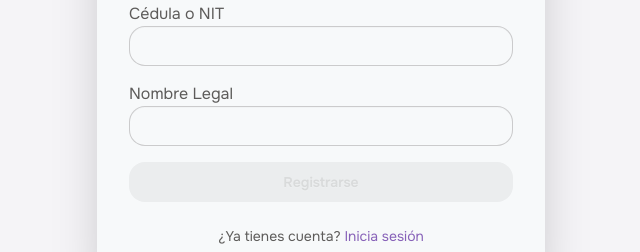
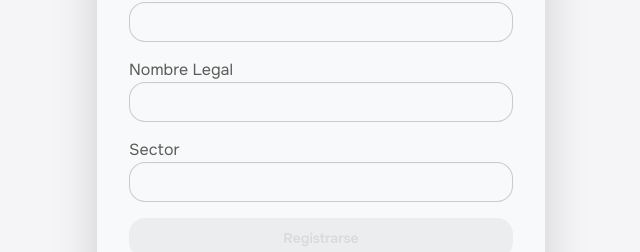
Before and after one commit to Proyecto-Haroldo/Frontend, a React (Vite) app: page /signup in a window 1280 px wide. Shown: the part 466-718 px from the top of the page, without its empty margins (319-959 px from the left). Built offline with nearby package versions, Linux system fonts and the light colour scheme; no server answers.

Commit message:
Fix: Add Sector attribute and update error handling for auth form

```diff
--- a/src/api/authApi.ts
+++ b/src/api/authApi.ts
@@ -13,6 +13,7 @@ export interface RegisterRequest {
   legalName: string;
   clientType: string;
   role: { id: number };
+  sector: string;
 }
 
 export interface LoginResponse {
@@ -29,14 +30,32 @@ export interface RegisterResponse {
   message?: string;
 }
 
+function getMessageFromResponse(response: { status: number; data?: unknown }): string | null {
+  if (typeof response.data === 'string' && response.data.trim()) {
+    return response.data.trim();
+  }
+  return null;
+}
+
 export async function login(data: LoginRequest): Promise<LoginResponse> {
   try {
     const response = await apiClient.post<LoginResponse>('/auth/login', data);
-    console.log(response);
     return response.data;
   } catch (error: unknown) {
-    if (error && typeof error === 'object' && 'response' in error && error.response && typeof error.response === 'object' && 'status' in error.response && error.response.status === 401) {
-      throw new Error('Credenciales inválidas. Por favor verifica tu correo y contraseña.');
+    const axiosError = error && typeof error === 'object' && 'response' in error ? (error as { response?: { status: number; data?: unknown } }).response : undefined;
+    if (axiosError && typeof axiosError === 'object' && 'status' in axiosError) {
+      const serverMessage = getMessageFromResponse(axiosError);
+      if (serverMessage) {
+        throw new Error(serverMessage);
+      }
+      switch (axiosError.status) {
+        case 404:
+          throw new Error('El correo electrónico no está registrado');
+        case 401:
+          throw new Error('Las credenciales ingresadas son incorrectas');
+        default:
+          break;
+      }
     }
     throw new Error('Error al iniciar sesión. Por favor intenta nuevamente.');
   }
--- a/src/pages/auth/Login.tsx
+++ b/src/pages/auth/Login.tsx
@@ -64,9 +64,9 @@ const Login: React.FC = () => {
       } else {
         setError("Rol no reconocido.");
       }
-    } catch (error) {
-      console.error('Login error:', error);
-      setError('Ocurrió un error. Por favor intenta nuevamente.');
+    } catch (err) {
+      console.error('Login error:', err);
+      setError(err instanceof Error ? err.message : 'Ocurrió un error. Por favor intenta nuevamente.');
     } finally {
       setLoading(false);
     }
--- a/src/pages/auth/SignUp.tsx
+++ b/src/pages/auth/SignUp.tsx
@@ -25,6 +25,7 @@ const SignUp: React.FC = () => {
     confirmPassword: "",
     cedulaOrNIT: "",
     legalName: "",
+    sector: "",
   });
   const [showPassword, setShowPassword] = useState(false);
   const [showConfirmPassword, setShowConfirmPassword] = useState(false);
@@ -38,6 +39,7 @@ const SignUp: React.FC = () => {
     confirmPassword?: string;
     cedulaOrNIT?: string;
     legalName?: string;
+    sector?: string;
   }>({});
   const [touched, setTouched] = useState({
     email: false,
@@ -45,6 +47,7 @@ const SignUp: React.FC = () => {
     confirmPassword: false,
     cedulaOrNIT: false,
     legalName: false,
+    sector: false,
   });
 
   const passwordInputRef = useRef<HTMLInputElement>(null);
@@ -142,6 +145,7 @@ const SignUp: React.FC = () => {
         legalName: form.legalName,
         clientType: "persona",
         role: { id: 2 },
+        sector: form.sector,
       });
 
       setAuth(res.token, res.role.id, res.id);
@@ -507,6 +511,36 @@ const SignUp: React.FC = () => {
             )}
           </div>
 
+          <div className="form-control">
+            <label htmlFor="sector" className="label">
+              <span className="label-text text-base-content/70">
+                Sector
+              </span>
+            </label>
+            <div className="relative">
+              <div className="absolute inset-y-0 left-0 pl-3 flex items-center pointer-events-none">
+                <Building2 className="h-5 w-5 text-base-content/50" />
+              </div>
+              <input
+                type="text"
+                title="sector"
+                name="sector"
+                value={form.sector}
+                onChange={handleChange}
+                className={`input input-bordered w-full pl-10 ${(touched.sector && !form.sector) || validationErrors.sector ? "input-error" : ""}`}
+                disabled={loading}
+                required
+              />
+            </div>
+            {validationErrors.sector && (
+              <label className="label">
+                <span className="label-text-alt text-error">
+                  {validationErrors.sector}
+                </span>
+              </label>
+            )}
+          </div>
+
           <motion.button
             whileHover={{ scale: 1.02 }}
             whileTap={{ scale: 0.98 }}
```
